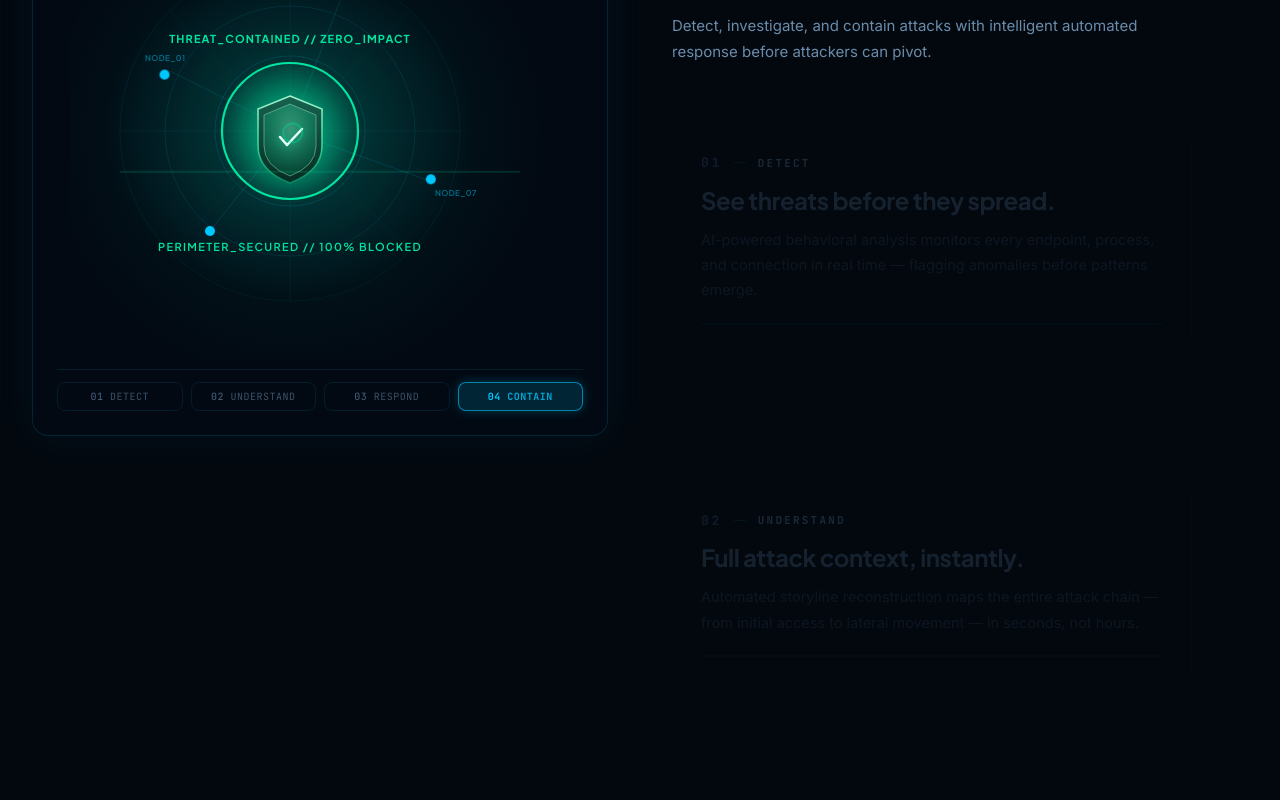
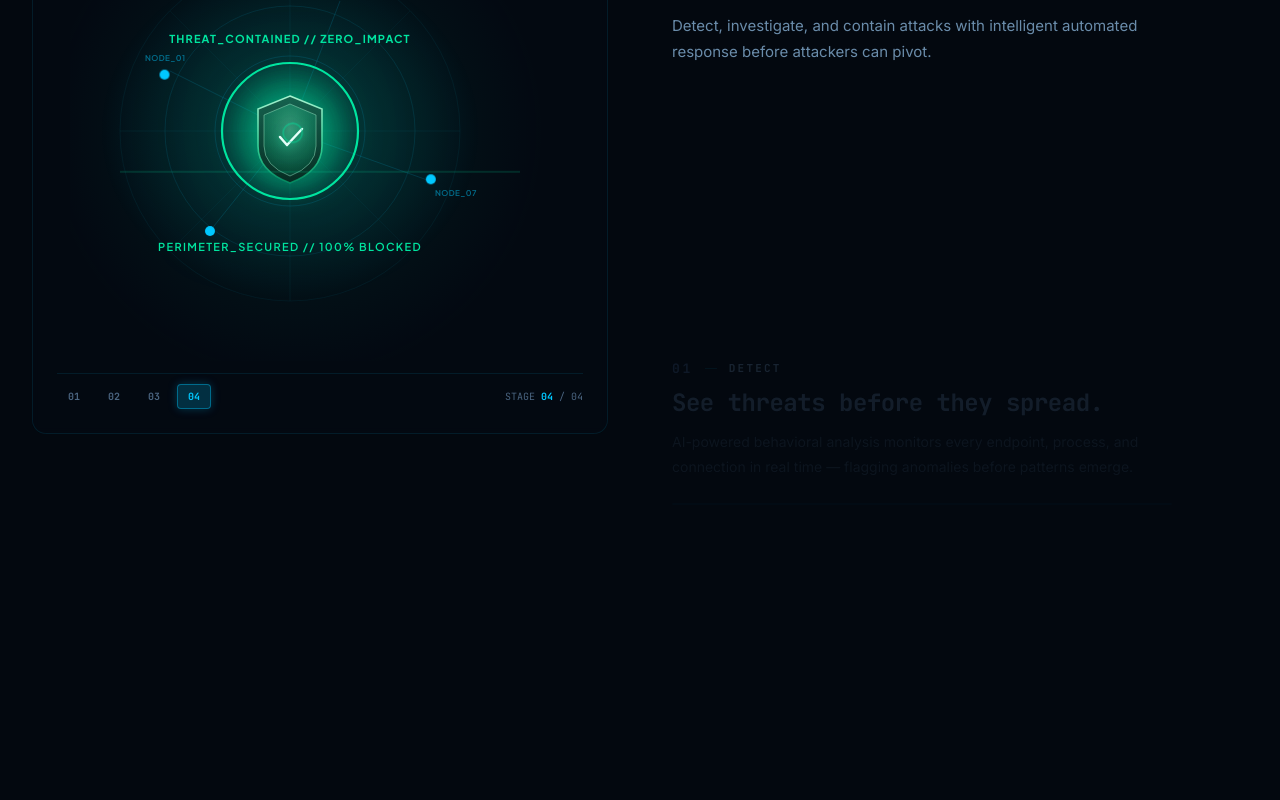
Before and after one commit to jayesh677/landing_3, a React (Vite) app: page / in a window 1280 px wide. Shown: the part 1360-2160 px from the top of the page. Built offline with nearby package versions, Linux system fonts and the light colour scheme.

Commit message:
Enhance scroll dwell pacing and proximity pause in Threat Response section

```diff
--- a/src/components/ThreatResponseSection.jsx
+++ b/src/components/ThreatResponseSection.jsx
@@ -43,11 +43,11 @@ export default function ThreatResponseSection({ onOpenDemo }) {
       const viewportHeight = window.innerHeight;
       const focalPoint = viewportHeight * 0.45;
 
-      // If last item is scrolled into view, activate the final containment step
+      // If last item is scrolled into focal zone, activate the final containment step
       const lastItem = itemRefs.current[itemRefs.current.length - 1];
       if (lastItem) {
         const lastRect = lastItem.getBoundingClientRect();
-        if (lastRect.top <= viewportHeight * 0.65) {
+        if (lastRect.top <= viewportHeight * 0.52) {
           setActiveStep(itemRefs.current.length - 1);
           return;
         }
@@ -91,7 +91,7 @@ export default function ThreatResponseSection({ onOpenDemo }) {
     if (itemRefs.current[idx]) {
       const rect = itemRefs.current[idx].getBoundingClientRect();
       const scrollTop = window.pageYOffset || document.documentElement.scrollTop;
-      const targetY = scrollTop + rect.top - window.innerHeight * 0.4;
+      const targetY = scrollTop + rect.top - (window.innerHeight * 0.45 - rect.height / 2);
       window.scrollTo({ top: targetY, behavior: 'smooth' });
     }
   };
@@ -109,8 +109,8 @@ export default function ThreatResponseSection({ onOpenDemo }) {
         <div className="grid grid-cols-1 lg:grid-cols-12 gap-12 lg:gap-16 items-start">
 
           {/* LEFT SIDE (55% / 6-7 cols): Pinned Threat Visualizer */}
-          <div className="lg:col-span-6 lg:sticky lg:top-[18vh] flex flex-col items-center justify-center order-2 lg:order-1 self-start">
-            <div className="w-full bg-[#040b14]/70 border border-[#00c8ff]/15 rounded-[16px] p-4 lg:p-6 backdrop-blur-md relative overflow-hidden shadow-[0_0_40px_rgba(0,200,255,0.06)]">
+          <div className="lg:col-span-6 lg:sticky lg:top-[18vh] flex flex-col items-center justify-center order-2 lg:order-1">
+            <div className="w-full bg-[#040b14]/50 border border-[#00c8ff]/10 rounded-[14px] p-4 lg:p-6 backdrop-blur-sm relative overflow-hidden">
               {/* Direction Indicator Banner */}
               <div className="flex items-center justify-between font-sans text-[11px] sm:text-[11.5px] font-semibold tracking-[0.08em] uppercase text-[#4a6580] border-b border-[#00c8ff]/10 pb-3 mb-2.5">
                 <span className="text-[#00c8ff] font-bold tracking-[0.1em]">AUTONOMOUS DEFENSE ENGINE</span>
@@ -122,25 +122,26 @@ export default function ThreatResponseSection({ onOpenDemo }) {
               {/* Threat Visualizer SVG with Right-to-Left Vector Progression */}
               <ThreatVisualizer activeStep={activeStep} />
 
-              {/* Interactive Step Navigator Bar */}
-              <div className="flex items-center justify-between gap-2 pt-3 mt-2 border-t border-[#00c8ff]/10">
-                {steps.map((step, idx) => {
-                  const isActive = activeStep === idx;
-                  return (
+              {/* Interactive Step Dwell / Stage Indicators */}
+              <div className="flex items-center justify-between mt-3 pt-2.5 border-t border-[#00c8ff]/10">
+                <div className="flex items-center gap-1.5">
+                  {steps.map((s, idx) => (
                     <button
-                      key={step.num}
+                      key={s.num}
                       onClick={() => handleItemClick(idx)}
-                      className={`flex-1 py-1.5 px-2 rounded-[8px] font-mono text-[10px] tracking-wider transition-all duration-300 text-center cursor-pointer border ${
-                        isActive
-                          ? 'bg-[#00c8ff]/15 border-[#00c8ff]/60 text-[#00c8ff] font-bold shadow-[0_0_12px_rgba(0,200,255,0.25)]'
-                          : 'bg-transparent border-[#00c8ff]/10 text-[#4a6580] hover:text-[#8daac5] hover:border-[#00c8ff]/30'
+                      className={`px-2.5 py-1 rounded text-[10px] font-mono font-bold transition-all ${
+                        activeStep === idx
+                          ? 'bg-[#00c8ff]/20 text-[#00c8ff] border border-[#00c8ff]/40 shadow-[0_0_10px_rgba(0,200,255,0.25)]'
+                          : 'text-[#4a6580] hover:text-[#8daac5] border border-transparent'
                       }`}
                     >
-                      <span className="block sm:inline">{step.num}</span>{' '}
-                      <span className="hidden sm:inline opacity-80">{step.tag}</span>
+                      {s.num}
                     </button>
-                  );
-                })}
+                  ))}
+                </div>
+                <div className="text-[10px] font-mono text-[#4a6580]">
+                  STAGE <span className="text-[#00c8ff] font-bold">0{activeStep + 1}</span> / 04
+                </div>
               </div>
             </div>
           </div>
@@ -148,7 +149,7 @@ export default function ThreatResponseSection({ onOpenDemo }) {
           {/* RIGHT SIDE (45% / 6 cols): Header + Vertical Narrative Timeline */}
           <div className="lg:col-span-6 flex flex-col order-1 lg:order-2">
             {/* Section Header */}
-            <div className="mb-14">
+            <div className="mb-8 lg:mb-12">
               <div className="eyebrow mb-4 flex items-center gap-2">
                 <span className="text-[#00c8ff]">—</span> Threat Response
               </div>
@@ -162,8 +163,8 @@ export default function ThreatResponseSection({ onOpenDemo }) {
               </p>
             </div>
 
-            {/* 4 Sequential Scroll Storytelling Blocks with generous pacing */}
-            <div className="flex flex-col space-y-24 md:space-y-32">
+            {/* 4 Sequential Scroll Storytelling Items with Dedicated Pacing & Scroll Dwell */}
+            <div className="flex flex-col space-y-6 pb-20">
               {steps.map((step, idx) => {
                 const isActive = activeStep === idx;
 
@@ -172,16 +173,17 @@ export default function ThreatResponseSection({ onOpenDemo }) {
                     key={step.num}
                     ref={(el) => (itemRefs.current[idx] = el)}
                     onClick={() => handleItemClick(idx)}
-                    className={`group cursor-pointer transition-all duration-500 ease-out text-left max-w-[520px] p-6 sm:p-7 rounded-[14px] border relative ${
+                    style={{ scrollSnapAlign: 'center', scrollMarginTop: '25vh' }}
+                    className={`group cursor-pointer transition-all duration-700 ease-in-out text-left max-w-[500px] min-h-[68vh] sm:min-h-[74vh] lg:min-h-[78vh] flex flex-col justify-center py-6 ${
                       isActive
-                        ? 'bg-[#040b14]/75 border-[#00c8ff]/35 shadow-[0_0_30px_rgba(0,200,255,0.08)] translate-y-0 opacity-100'
-                        : 'bg-transparent border-[#00c8ff]/[0.04] opacity-35 hover:opacity-60 hover:border-[#00c8ff]/15 translate-y-1'
+                        ? 'opacity-100 translate-y-0 filter-none'
+                        : 'opacity-30 translate-y-2 blur-[0.3px] hover:opacity-50'
                     }`}
                   >
                     {/* Step Number & Category */}
-                    <div className="flex items-center gap-3 mb-3">
+                    <div className="flex items-center gap-3 mb-2.5">
                       <span
-                        className={`font-mono text-[13px] font-bold tracking-[0.2em] transition-colors duration-500 ${
+                        className={`font-mono text-[13px] font-bold tracking-[0.2em] transition-colors duration-700 ease-in-out ${
                           isActive ? 'text-[#00c8ff]' : 'text-[#2a4060]'
                         }`}
                       >
@@ -189,7 +191,7 @@ export default function ThreatResponseSection({ onOpenDemo }) {
                       </span>
                       <span className="w-3 h-[1px] bg-[#00c8ff]/20" />
                       <span
-                        className={`font-mono text-[11px] font-bold tracking-[0.2em] uppercase transition-colors duration-500 ${
+                        className={`font-mono text-[11px] font-bold tracking-[0.2em] uppercase transition-colors duration-700 ease-in-out ${
                           isActive ? 'text-[#00c8ff]' : 'text-[#4a6580]'
                         }`}
                       >
@@ -199,7 +201,7 @@ export default function ThreatResponseSection({ onOpenDemo }) {
 
                     {/* Headline */}
                     <h3
-                      className={`font-display text-[clamp(19px,2.1vw,24px)] font-bold leading-[1.25] tracking-[-0.02em] mb-3 transition-colors duration-500 ${
+                      className={`font-mono text-[clamp(19px,2.1vw,24px)] font-bold leading-[1.25] tracking-[-0.02em] mb-3 transition-colors duration-700 ease-in-out ${
                         isActive ? 'text-[#e8f2ff]' : 'text-[#3a526b]'
                       }`}
                     >
@@ -208,7 +210,7 @@ export default function ThreatResponseSection({ onOpenDemo }) {
 
                     {/* Description */}
                     <p
-                      className={`font-body text-[14.5px] leading-[1.75] mb-5 transition-colors duration-500 ${
+                      className={`font-body text-[14px] leading-[1.75] mb-6 transition-colors duration-700 ease-in-out ${
                         isActive ? 'text-[#8daac5]' : 'text-[#223344]'
                       }`}
                     >
@@ -218,7 +220,7 @@ export default function ThreatResponseSection({ onOpenDemo }) {
                     {/* Subtle Divider with Horizontal Animated Active Indicator */}
                     <div className="h-[2px] w-full bg-[#00c8ff]/[0.08] relative overflow-hidden rounded-full">
                       <div
-                        className={`h-full bg-[#00c8ff] transition-all duration-500 ${
+                        className={`h-full bg-[#00c8ff] transition-all duration-700 ease-in-out ${
                           isActive
                             ? 'w-full opacity-100 shadow-[0_0_12px_#00c8ff]'
                             : 'w-0 opacity-0'
@@ -231,7 +233,7 @@ export default function ThreatResponseSection({ onOpenDemo }) {
             </div>
 
             {/* Bottom CTA */}
-            <div className="mt-14 pt-8 border-t border-[#00c8ff]/10">
+            <div className="mt-12 pt-6 border-t border-[#00c8ff]/10">
               <button
                 onClick={onOpenDemo}
                 className="cyber-btn-primary group"
--- a/src/components/ThreatVisualizer.jsx
+++ b/src/components/ThreatVisualizer.jsx
@@ -179,10 +179,10 @@ export default function ThreatVisualizer({ activeStep }) {
               {/* Countermeasure laser lock */}
               <line x1="220" y1="220" x2="275" y2="200" stroke="#00c8ff" strokeWidth="2.5" strokeLinecap="round" />
 
-              <text x="275" y="172" fill="#00c8ff" fontSize="14" textAnchor="middle" fontFamily="sans-serif" fontWeight="700" letterSpacing="0.08em">
+              <text x="275" y="172" fill="#00c8ff" fontSize="11" textAnchor="middle" fontFamily="Plus Jakarta Sans, Inter, sans-serif" fontWeight="700" letterSpacing="0.08em">
                 INTERCEPTION_ACTIVE ←
               </text>
-              <text x="220" y="340" fill="#00c8ff" textAnchor="middle" fontSize="11" fontFamily="sans-serif" fontWeight="600" letterSpacing="0.12em">
+              <text x="220" y="340" fill="#00c8ff" textAnchor="middle" fontSize="11" fontFamily="Plus Jakarta Sans, Inter, sans-serif" fontWeight="600" letterSpacing="0.12em">
                 AUTOMATED_ISOLATION_ENFORCED
               </text>
             </g>
--- a/src/index.css
+++ b/src/index.css
@@ -16,6 +16,11 @@
   --font-display: 'Plus Jakarta Sans', 'Inter', sans-serif;
   --font-mono: 'JetBrains Mono', monospace;
   --font-body: 'Inter', sans-serif;
+}
+
+html {
+  scroll-behavior: smooth;
+  scroll-snap-type: y proximity;
 }
 
 html, body, #root {
```
